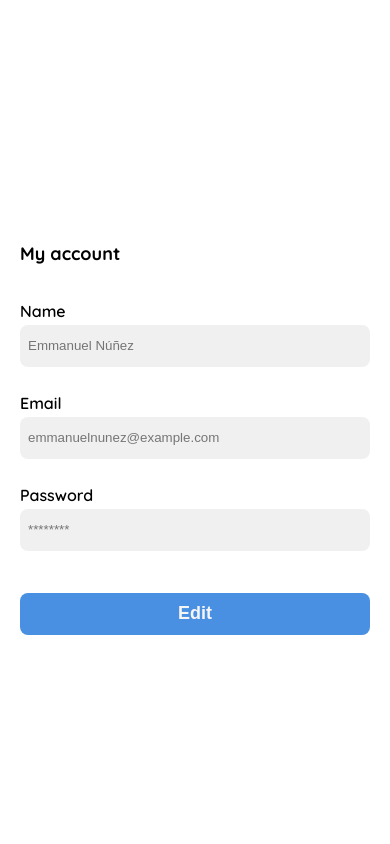
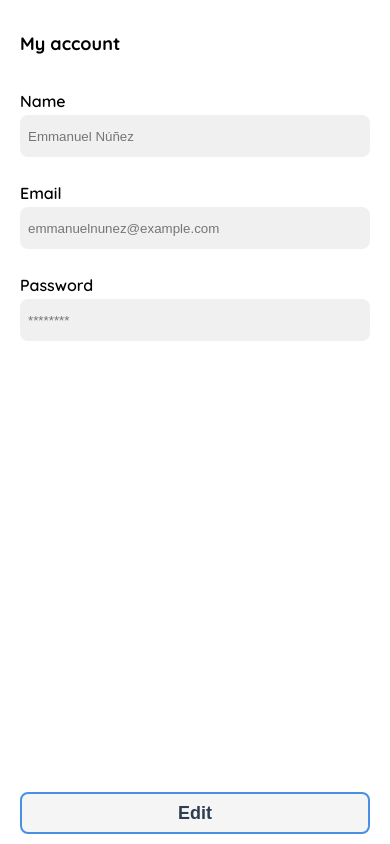
Before and after one commit to Misterreme/Shop, a plain HTML site: page pages/my_account.html in a window 390 px wide. Drawn offline with Linux system fonts and the light colour scheme; a web font is replaced by a local one.

Commit message:
Cambios al archivo my_account para que el boton de editar este en la parte inferior de la pantalla en movile, y cambios visuales al boton de editar.

```diff
--- a/pages/my_account.html
+++ b/pages/my_account.html
@@ -15,6 +15,7 @@
             <h1 class="title">My account</h1>
 
             <form action="/" class="page-form">
+                <div>
                     <label for="name-input" class="form-label">Name</label>
                     <input type="text" class="form-input" id="name-input" placeholder="Emmanuel Núñez" required>
 
@@ -23,6 +24,7 @@
 
                     <label for="password-input" class="form-label">Password</label>
                     <input type="password" class="form-input" id="name-input" placeholder="********" required minlength="8">
+                </div>
 
                 <input type="button" value="Edit" class="form-button">
             </form>
--- a/styles/my_account.css
+++ b/styles/my_account.css
@@ -47,6 +47,11 @@ body {
   flex-direction: column;
 }
 
+.page-form div {
+  display: flex;
+  flex-direction: column;
+}
+
 .title {
   text-align: left;
   font-weight: bold;
@@ -77,10 +82,21 @@ body {
   height: 42px;
   border-radius: 8px;
   border: none;
-  background-color: var(--primary-blue);
-  color: var(--neutral-white);
+  background-color: var(--neutral-white);
+  border: 2px solid var(--primary-blue);
+  color: var(--neutral-dark);
   font-size: var(--lg);
   font-weight: bold;
   cursor: pointer;
-  margin: 0;
+  margin: 10px 0;
 }
+
+@media (max-width: 640px) {
+  .content {
+    height: 100dvh;
+  }
+
+  .page-form {
+    justify-content: space-between;
+  }
+}
```
Lines whose indentation alone changed are shown as unchanged.
